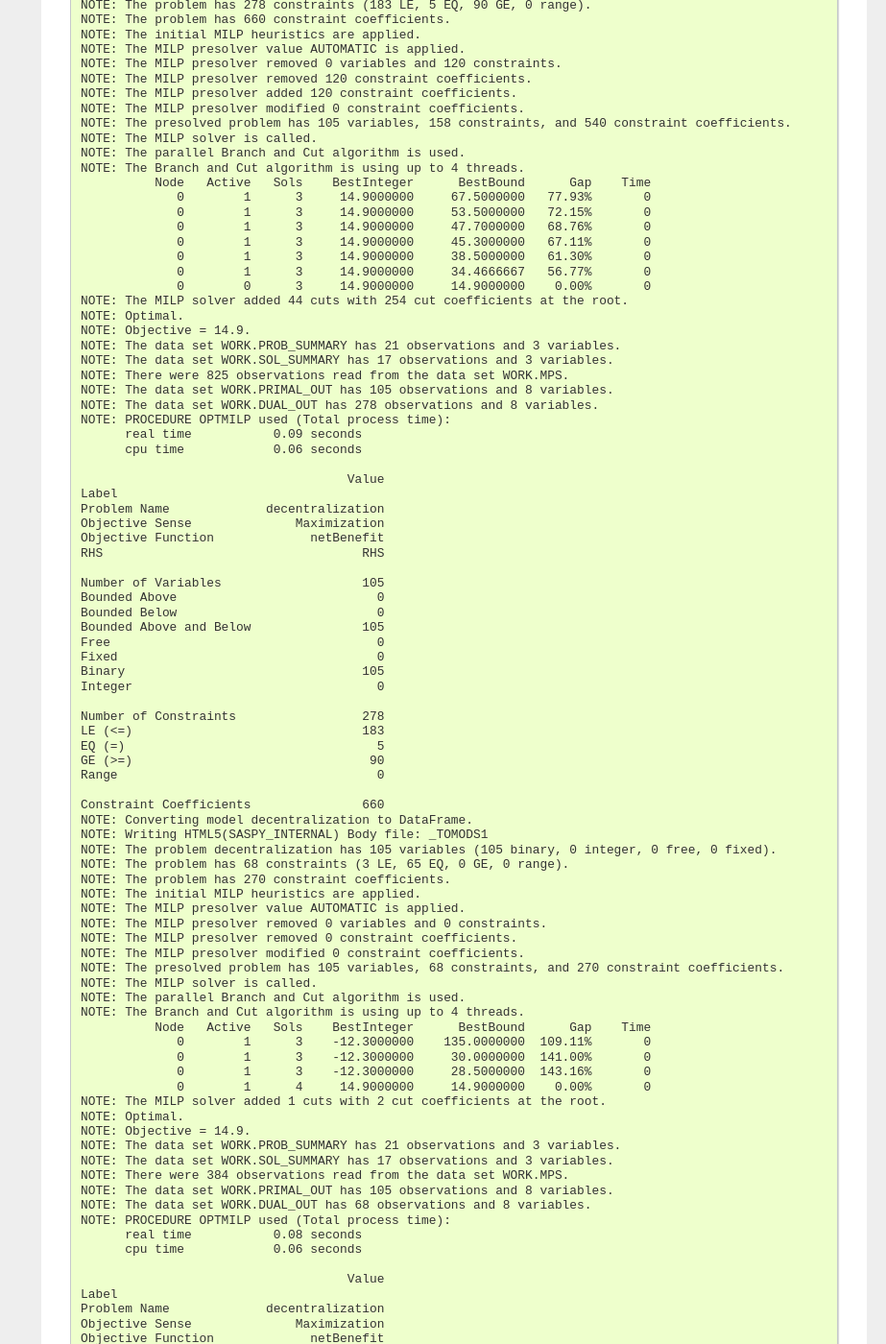
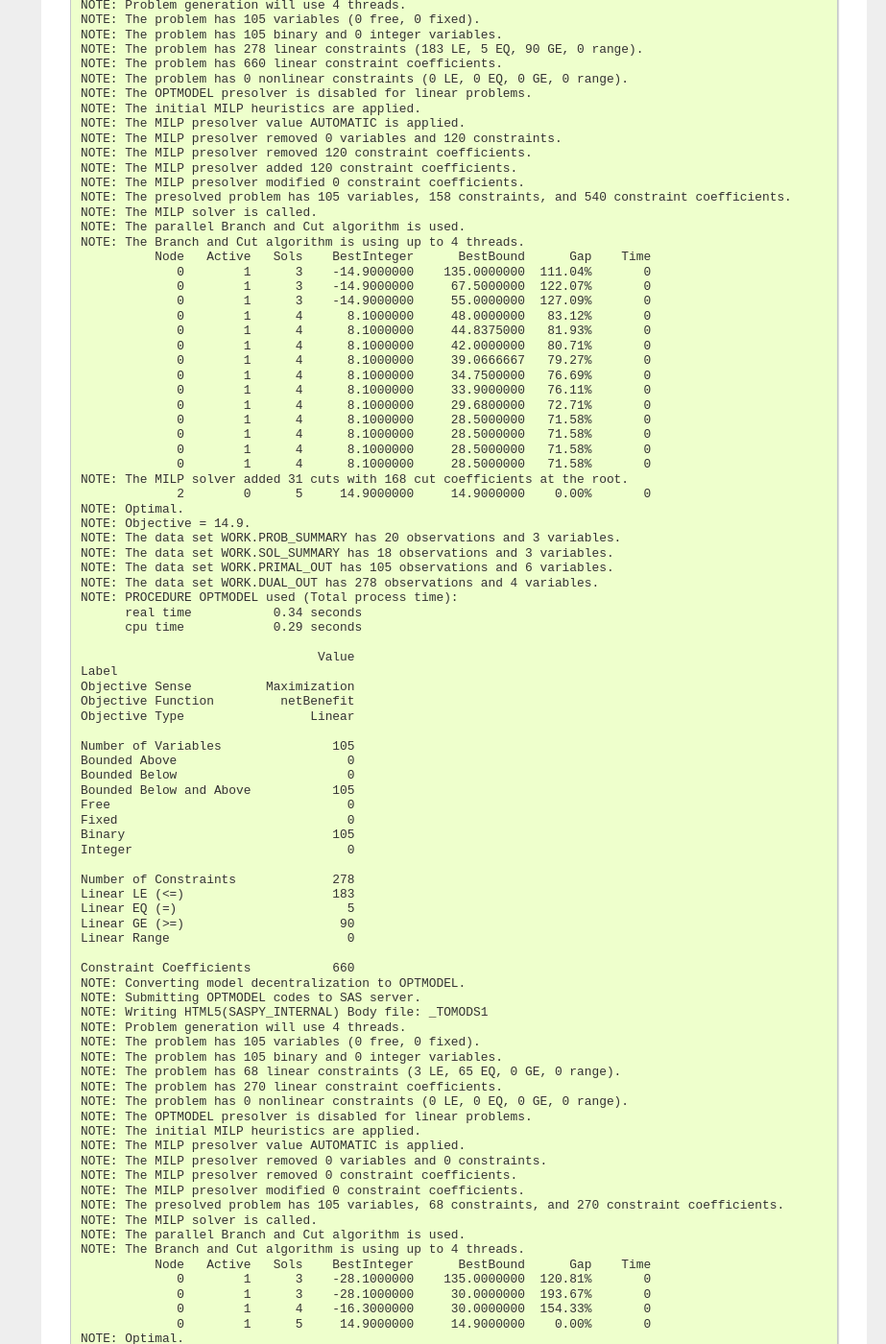
Before and after one commit to sassoftware/sasoptpy, a Sphinx documentation site: the page built from doc/examples/decentralization_saspy.rst, in a window 1280 px wide and 1400 px high, scrolled down 657 px. Shown: the whole window at 96% size, without its empty margins (357-1280 px from the left). Built offline with Sphinx 7.4.7, drawn with Linux system fonts in a browser that asks for light colours; formulas are drawn with MathJax 3; some of the changed text lies outside the part shown.

```diff
--- a/doc/components.rst
+++ b/doc/components.rst
@@ -383,7 +383,7 @@ created inside or outside optimization models.
 
 **Creating a constraint outside a model**
 
->>> c1 = sasoptpy.Constraint(3 * x - 5 * y <= 10, name='c1')
+>>> c1 = so.Constraint(3 * x - 5 * y <= 10, name='c1')
 >>> print(repr(c1))
 sasoptpy.Constraint( -  5.0 * y  +  3.0 * x  <=  10, name='c1')
 
--- a/doc/examples/decentralization_saspy.rst
+++ b/doc/examples/decentralization_saspy.rst
@@ -25,14 +25,19 @@ Output
    >>> sas_session = saspy.SASsession(cfgname='winlocal')
    >>> test(sas_session)
 
-   SAS Connection established. Subprocess id is 14868
+   SAS Connection established. Subprocess id is 18384
 
    NOTE: Initialized model decentralization.
-   NOTE: Converting model decentralization to DataFrame.
+   NOTE: Converting model decentralization to OPTMODEL.
+   NOTE: Submitting OPTMODEL codes to SAS server.
    NOTE: Writing HTML5(SASPY_INTERNAL) Body file: _TOMODS1
-   NOTE: The problem decentralization has 105 variables (105 binary, 0 integer, 0 free, 0 fixed).
-   NOTE: The problem has 278 constraints (183 LE, 5 EQ, 90 GE, 0 range).
-   NOTE: The problem has 660 constraint coefficients.
+   NOTE: Problem generation will use 4 threads.
+   NOTE: The problem has 105 variables (0 free, 0 fixed).
+   NOTE: The problem has 105 binary and 0 integer variables.
+   NOTE: The problem has 278 linear constraints (183 LE, 5 EQ, 90 GE, 0 range).
+   NOTE: The problem has 660 linear constraint coefficients.
+   NOTE: The problem has 0 nonlinear constraints (0 LE, 0 EQ, 0 GE, 0 range).
+   NOTE: The OPTMODEL presolver is disabled for linear problems.
    NOTE: The initial MILP heuristics are applied.
    NOTE: The MILP presolver value AUTOMATIC is applied.
    NOTE: The MILP presolver removed 0 variables and 120 constraints.
@@ -44,53 +49,64 @@ Output
    NOTE: The parallel Branch and Cut algorithm is used.
    NOTE: The Branch and Cut algorithm is using up to 4 threads.
              Node   Active   Sols    BestInteger      BestBound      Gap    Time
-                0        1      3     14.9000000     67.5000000   77.93%       0
-                0        1      3     14.9000000     53.5000000   72.15%       0
-                0        1      3     14.9000000     47.7000000   68.76%       0
-                0        1      3     14.9000000     45.3000000   67.11%       0
-                0        1      3     14.9000000     38.5000000   61.30%       0
-                0        1      3     14.9000000     34.4666667   56.77%       0
-                0        0      3     14.9000000     14.9000000    0.00%       0
-   NOTE: The MILP solver added 44 cuts with 254 cut coefficients at the root.
+                0        1      3    -14.9000000    135.0000000  111.04%       0
+                0        1      3    -14.9000000     67.5000000  122.07%       0
+                0        1      3    -14.9000000     55.0000000  127.09%       0
+                0        1      4      8.1000000     48.0000000   83.12%       0
+                0        1      4      8.1000000     44.8375000   81.93%       0
+                0        1      4      8.1000000     42.0000000   80.71%       0
+                0        1      4      8.1000000     39.0666667   79.27%       0
+                0        1      4      8.1000000     34.7500000   76.69%       0
+                0        1      4      8.1000000     33.9000000   76.11%       0
+                0        1      4      8.1000000     29.6800000   72.71%       0
+                0        1      4      8.1000000     28.5000000   71.58%       0
+                0        1      4      8.1000000     28.5000000   71.58%       0
+                0        1      4      8.1000000     28.5000000   71.58%       0
+                0        1      4      8.1000000     28.5000000   71.58%       0
+   NOTE: The MILP solver added 31 cuts with 168 cut coefficients at the root.
+                2        0      5     14.9000000     14.9000000    0.00%       0
    NOTE: Optimal.
    NOTE: Objective = 14.9.
-   NOTE: The data set WORK.PROB_SUMMARY has 21 observations and 3 variables.
-   NOTE: The data set WORK.SOL_SUMMARY has 17 observations and 3 variables.
-   NOTE: There were 825 observations read from the data set WORK.MPS.
-   NOTE: The data set WORK.PRIMAL_OUT has 105 observations and 8 variables.
-   NOTE: The data set WORK.DUAL_OUT has 278 observations and 8 variables.
-   NOTE: PROCEDURE OPTMILP used (Total process time):
-         real time           0.09 seconds
-         cpu time            0.06 seconds
+   NOTE: The data set WORK.PROB_SUMMARY has 20 observations and 3 variables.
+   NOTE: The data set WORK.SOL_SUMMARY has 18 observations and 3 variables.
+   NOTE: The data set WORK.PRIMAL_OUT has 105 observations and 6 variables.
+   NOTE: The data set WORK.DUAL_OUT has 278 observations and 4 variables.
+   NOTE: PROCEDURE OPTMODEL used (Total process time):
+         real time           0.34 seconds
+         cpu time            0.29 seconds
 
-                                       Value
+                                   Value
    Label
-   Problem Name             decentralization
-   Objective Sense              Maximization
-   Objective Function             netBenefit
-   RHS                                   RHS
+   Objective Sense          Maximization
+   Objective Function         netBenefit
+   Objective Type                 Linear
 
-   Number of Variables                   105
-   Bounded Above                           0
-   Bounded Below                           0
-   Bounded Above and Below               105
-   Free                                    0
-   Fixed                                   0
-   Binary                                105
-   Integer                                 0
+   Number of Variables               105
+   Bounded Above                       0
+   Bounded Below                       0
+   Bounded Below and Above           105
+   Free                                0
+   Fixed                               0
+   Binary                            105
+   Integer                             0
 
-   Number of Constraints                 278
-   LE (<=)                               183
-   EQ (=)                                  5
-   GE (>=)                                90
-   Range                                   0
+   Number of Constraints             278
+   Linear LE (<=)                    183
+   Linear EQ (=)                       5
+   Linear GE (>=)                     90
+   Linear Range                        0
 
-   Constraint Coefficients               660
-   NOTE: Converting model decentralization to DataFrame.
+   Constraint Coefficients           660
+   NOTE: Converting model decentralization to OPTMODEL.
+   NOTE: Submitting OPTMODEL codes to SAS server.
    NOTE: Writing HTML5(SASPY_INTERNAL) Body file: _TOMODS1
-   NOTE: The problem decentralization has 105 variables (105 binary, 0 integer, 0 free, 0 fixed).
-   NOTE: The problem has 68 constraints (3 LE, 65 EQ, 0 GE, 0 range).
-   NOTE: The problem has 270 constraint coefficients.
+   NOTE: Problem generation will use 4 threads.
+   NOTE: The problem has 105 variables (0 free, 0 fixed).
+   NOTE: The problem has 105 binary and 0 integer variables.
+   NOTE: The problem has 68 linear constraints (3 LE, 65 EQ, 0 GE, 0 range).
+   NOTE: The problem has 270 linear constraint coefficients.
+   NOTE: The problem has 0 nonlinear constraints (0 LE, 0 EQ, 0 GE, 0 range).
+   NOTE: The OPTMODEL presolver is disabled for linear problems.
    NOTE: The initial MILP heuristics are applied.
    NOTE: The MILP presolver value AUTOMATIC is applied.
    NOTE: The MILP presolver removed 0 variables and 0 constraints.
@@ -101,45 +117,42 @@ Output
    NOTE: The parallel Branch and Cut algorithm is used.
    NOTE: The Branch and Cut algorithm is using up to 4 threads.
              Node   Active   Sols    BestInteger      BestBound      Gap    Time
-                0        1      3    -12.3000000    135.0000000  109.11%       0
-                0        1      3    -12.3000000     30.0000000  141.00%       0
-                0        1      3    -12.3000000     28.5000000  143.16%       0
-                0        1      4     14.9000000     14.9000000    0.00%       0
-   NOTE: The MILP solver added 1 cuts with 2 cut coefficients at the root.
+                0        1      3    -28.1000000    135.0000000  120.81%       0
+                0        1      3    -28.1000000     30.0000000  193.67%       0
+                0        1      4    -16.3000000     30.0000000  154.33%       0
+                0        1      5     14.9000000     14.9000000    0.00%       0
    NOTE: Optimal.
    NOTE: Objective = 14.9.
-   NOTE: The data set WORK.PROB_SUMMARY has 21 observations and 3 variables.
-   NOTE: The data set WORK.SOL_SUMMARY has 17 observations and 3 variables.
-   NOTE: There were 384 observations read from the data set WORK.MPS.
-   NOTE: The data set WORK.PRIMAL_OUT has 105 observations and 8 variables.
-   NOTE: The data set WORK.DUAL_OUT has 68 observations and 8 variables.
-   NOTE: PROCEDURE OPTMILP used (Total process time):
-         real time           0.08 seconds
-         cpu time            0.06 seconds
+   NOTE: The data set WORK.PROB_SUMMARY has 20 observations and 3 variables.
+   NOTE: The data set WORK.SOL_SUMMARY has 18 observations and 3 variables.
+   NOTE: The data set WORK.PRIMAL_OUT has 105 observations and 6 variables.
+   NOTE: The data set WORK.DUAL_OUT has 68 observations and 4 variables.
+   NOTE: PROCEDURE OPTMODEL used (Total process time):
+         real time           0.19 seconds
+         cpu time            0.14 seconds
 
-                                       Value
+                                   Value
    Label
-   Problem Name             decentralization
-   Objective Sense              Maximization
-   Objective Function             netBenefit
-   RHS                                   RHS
+   Objective Sense          Maximization
+   Objective Function         netBenefit
+   Objective Type                 Linear
 
-   Number of Variables                   105
-   Bounded Above                           0
-   Bounded Below                           0
-   Bounded Above and Below               105
-   Free                                    0
-   Fixed                                   0
-   Binary                                105
-   Integer                                 0
+   Number of Variables               105
+   Bounded Above                       0
+   Bounded Below                       0
+   Bounded Below and Above           105
+   Free                                0
+   Fixed                               0
+   Binary                            105
+   Integer                             0
 
-   Number of Constraints                  68
-   LE (<=)                                 3
-   EQ (=)                                 65
-   GE (>=)                                 0
-   Range                                   0
+   Number of Constraints              68
+   Linear LE (<=)                      3
+   Linear EQ (=)                      65
+   Linear GE (>=)                      0
+   Linear Range                        0
 
-   Constraint Coefficients               270
+   Constraint Coefficients           270
       totalBenefit  totalCost
    1
               80.0       65.1
--- a/setup.py
+++ b/setup.py
@@ -16,7 +16,7 @@
 #  limitations under the License.
 #
 
-''' Install the SAS Viya Optimization Modeling for Python (sasoptpy) '''
+''' Install the SAS Optimization Modeling for Python (sasoptpy) '''
 
 from setuptools import setup
 
@@ -24,7 +24,7 @@ setup(
     name='sasoptpy',
     version='0.2.0.dev0',
     packages=['sasoptpy'],
-    description='sasoptpy: SAS Viya Optimization Interface for Python',
+    description='sasoptpy: SAS Optimization Interface for Python',
     url='https://github.com/sassoftware/sasoptpy',
     author='Sertalp B. Cay (SAS Institute)',
     author_email='Sertalp.Cay@sas.com',
```
Also changed, not shown: other parts of doc/examples/decentralization_saspy.rst (+0 -1 lines), README.md (+38 -84 lines), doc/getting-started.rst (+35 -28 lines), doc/index.rst (+5 -4 lines), doc/install.rst (+4 -4 lines), doc/models.rst (+22 -3 lines).
